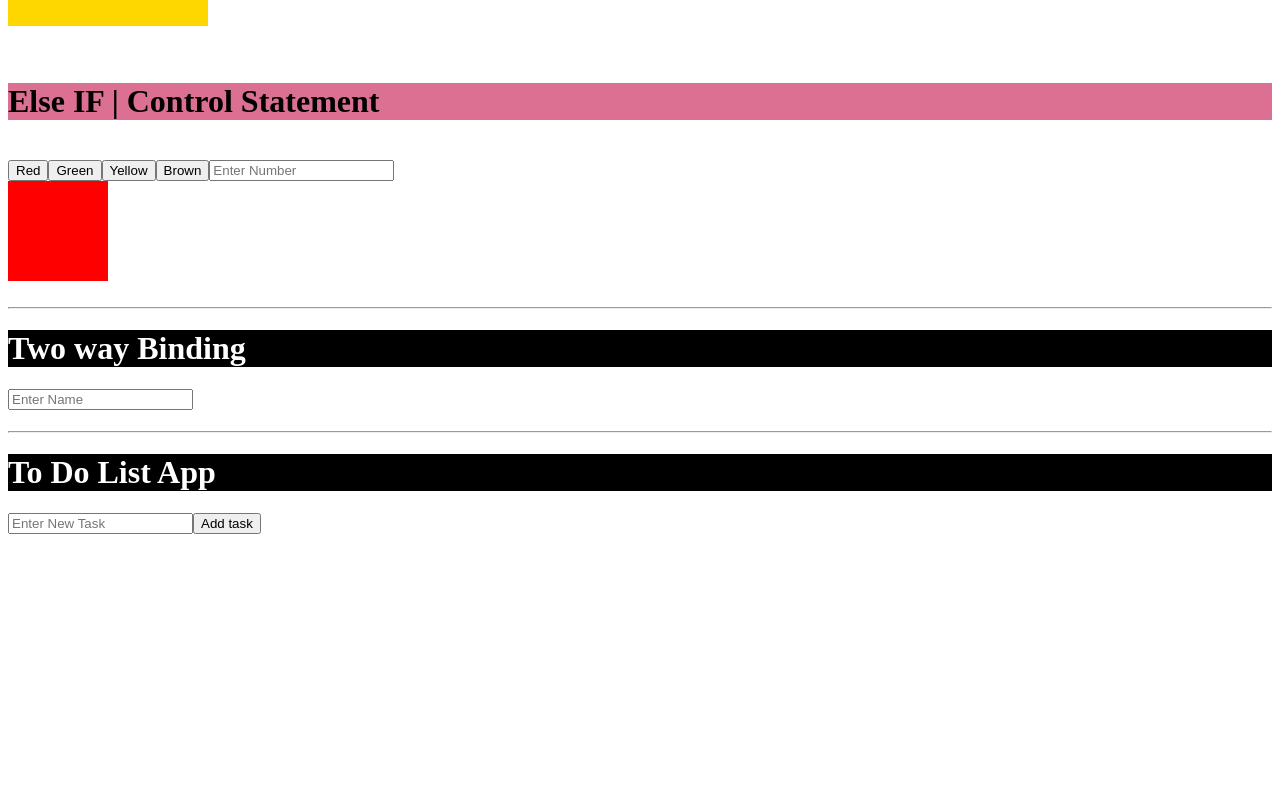
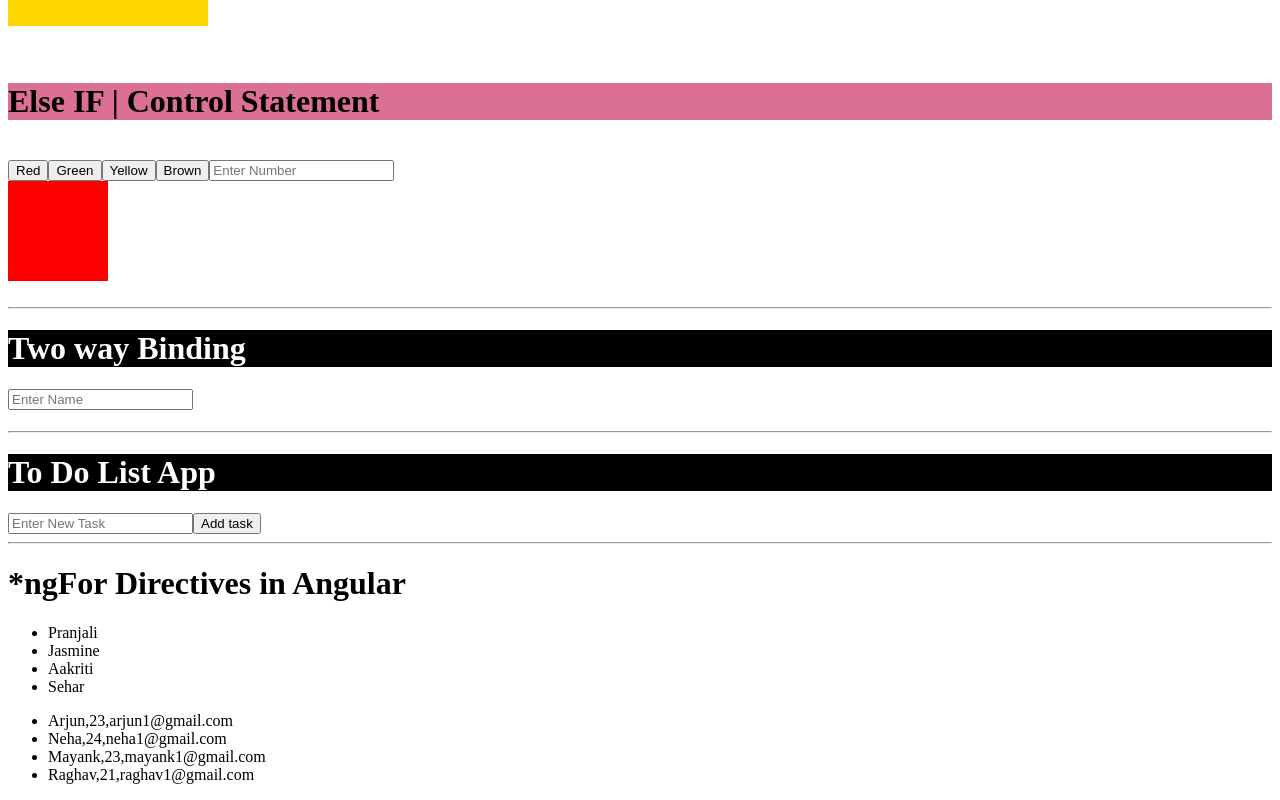
Before and after one commit to SharmaPranjali25/Basic_AngularMiniTasks, an Angular app: page / in a window 1280 px wide. Shown: the part 1255-2055 px from the top of the page. Before the commit the page ends 1797 px from the top, so only its background shows below. Built offline with nearby package versions, Linux system fonts and the light colour scheme.

Commit message:
directives

```diff
--- a/src/app/app.html
+++ b/src/app/app.html
@@ -21,7 +21,7 @@
 <h1 style="color: black;background-color: palevioletred;"> GET and SET Input Field Values</h1>
 <!-- <h2> User's Name is: {{name}}</h2> -->
 <h2 style="color: blue;"> User's Name is: {{displayName}}</h2>
-<input type="text" value="{{name}}"(input)="getName($event)" placeholder="Enter UserName">
+<input type="text" value="{{name}}" (input)="getName($event)" placeholder="Enter UserName">
 
 <br>
 <br>
@@ -74,8 +74,8 @@
 <h1 style="color: black;background-color: palevioletred;"> Else IF | Control Statement</h1>
 <br>
 <button (click)="handlecolor(1)">Red</button>
-<button  (click)="handlecolor(2)">Green</button>
-<button  (click)="handlecolor(3)">Yellow</button>
+<button (click)="handlecolor(2)">Green</button>
+<button (click)="handlecolor(3)">Yellow</button>
 <button (click)="handlecolor(10)">Brown</button>
 <input type="text" (input)="handletext($event)" placeholder="Enter Number">
 @if(color==1){
@@ -108,3 +108,20 @@
     <li> <button click()="deletetask(task.id)"> Delete</button></li>
 </ul>
 }
+
+<!-- DIRECTIVES IN ANGULAR  -->
+<h1 *ngIf="show"> Heading Tag</h1>
+<hr>
+<h1> *ngFor Directives in Angular</h1>
+<ul>
+    <li *ngFor="let x of Students">
+        {{x}}
+    </li>
+</ul>
+<ul>
+    <li *ngFor="let student of studentsData">
+        {{student.name}},{{student.age}},{{student.email}}
+
+
+    </li>
+</ul>
--- a/src/app/app.ts
+++ b/src/app/app.ts
@@ -2,10 +2,11 @@ import { Component, signal } from '@angular/core';
 import { Login } from './login/login';
 import { Profile } from './profile/profile';
 import { FormsModule } from '@angular/forms';
+import {NgFor, NgIf} from '@angular/common';
 
 @Component({
   selector: 'app-root',
-  imports: [Login, Profile, FormsModule],
+  imports: [Login, Profile, FormsModule, NgIf, NgFor],
   templateUrl: './app.html',
   styleUrl: './app.css'
 })
@@ -80,4 +81,37 @@ export class App {
   deleteTask(taskid: number) {
     this.tasklist = this.tasklist.filter((item) => item.id != taskid);
   }
+
+  // DIRECTIVES IN ANGULAR
+  show= false;
+  // show = true;
+
+  // *ngFor
+  Students=["Pranjali", "Jasmine","Aakriti","Sehar"];
+  studentsData=[{
+    name:'Arjun',
+    age:'23',
+    email:'arjun1@gmail.com'
+
+  },
+  {
+    name:'Neha',
+    age:'24',
+    email:'neha1@gmail.com'
+
+  },
+  {
+    name:'Mayank',
+    age:'23',
+    email:'mayank1@gmail.com'
+
+  },
+  {
+    name:'Raghav',
+    age:'21',
+    email:'raghav1@gmail.com'
+
+  },
+]
+
 }
```
Lines whose indentation alone changed are shown as unchanged.
